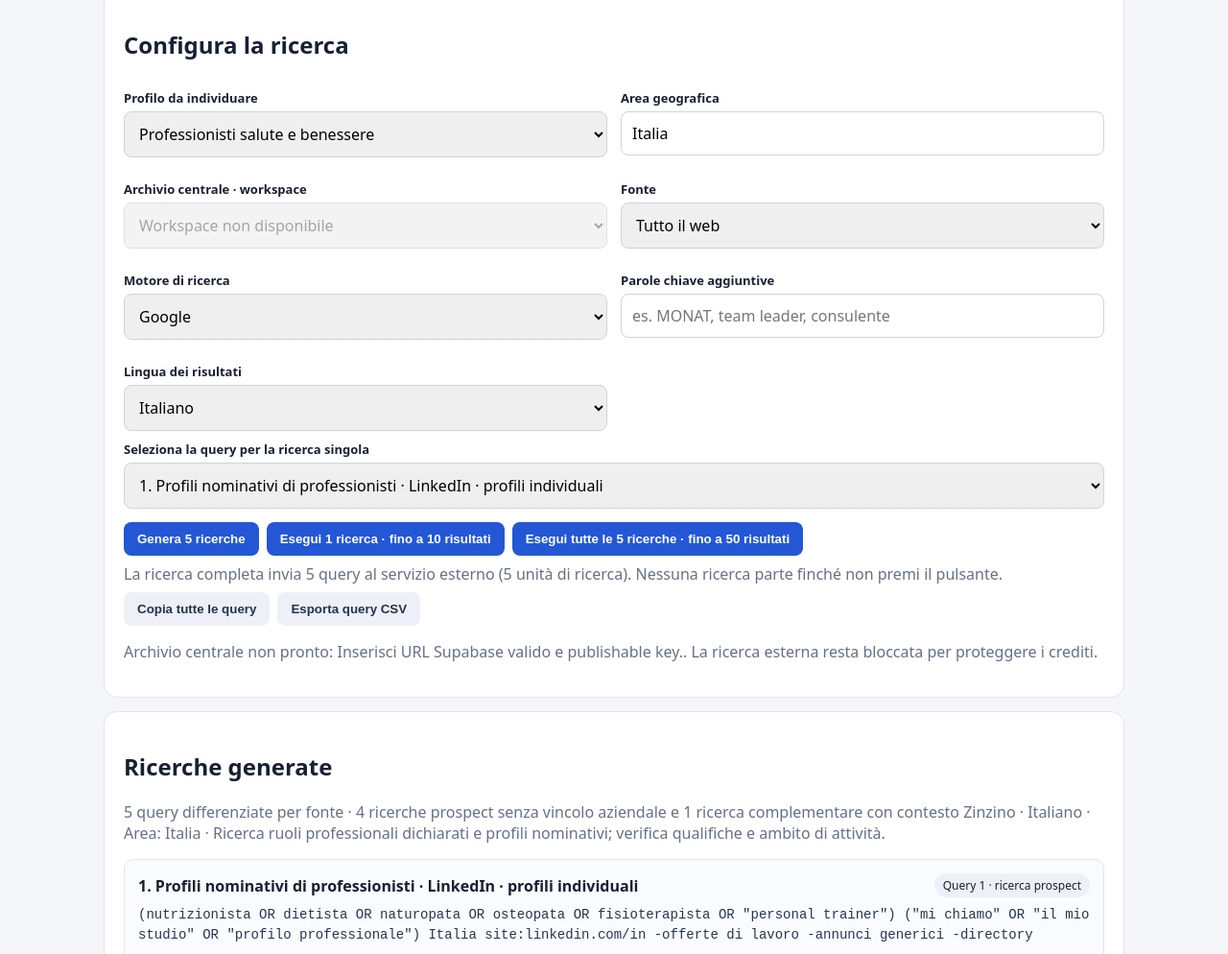
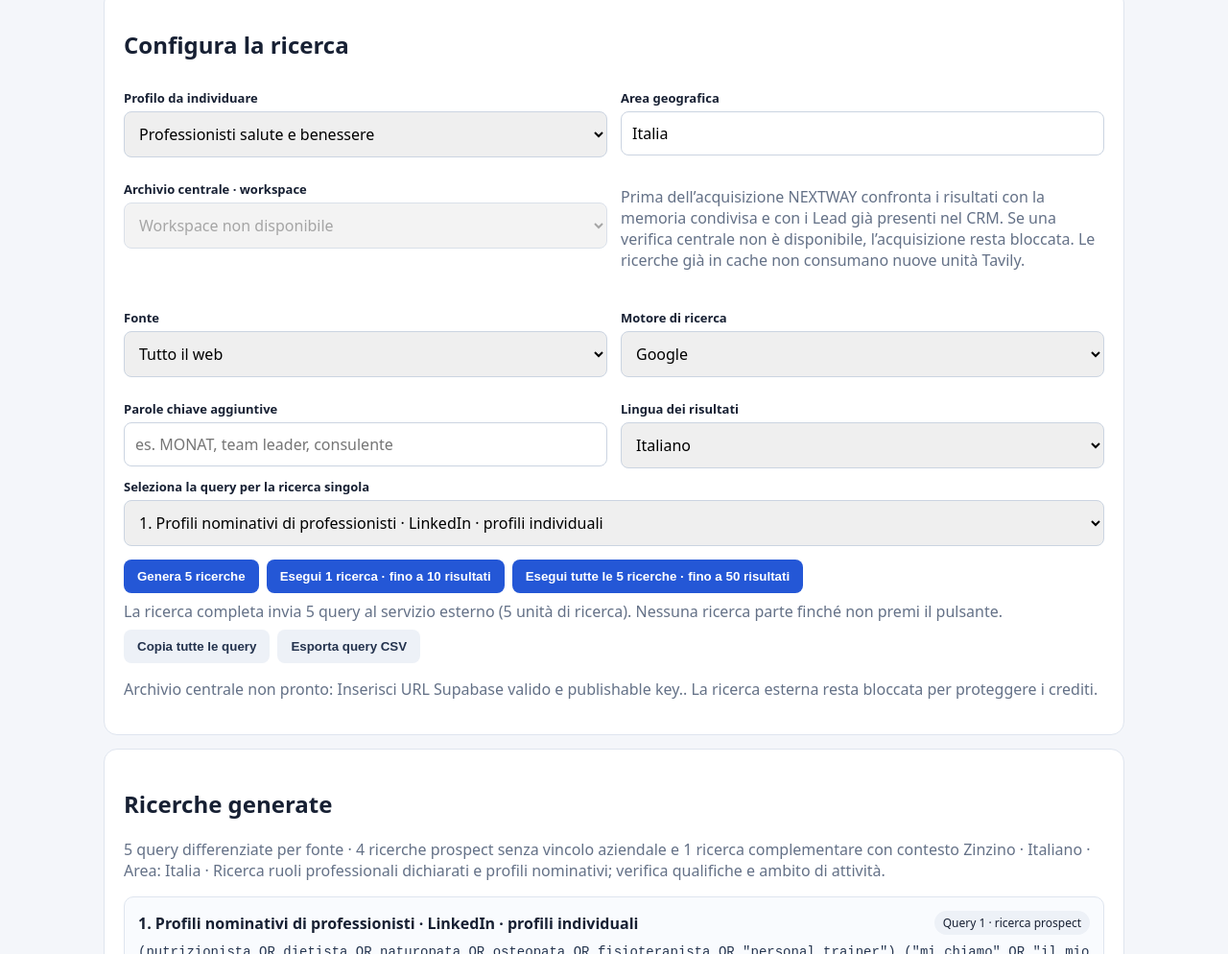
Before and after one commit to servellodm-a11y/misura-test-benessere, a plain HTML site: page nextway-motore-ricerca.html in a window 1280 px wide. Shown: the part 976-1970 px from the top of the page at 96% size. Drawn offline with nearby package versions, Linux system fonts and the light colour scheme.

Commit message:
Explain shared CRM duplicate checks and cache behavior in prospect search UI

```diff
--- a/nextway-motore-ricerca.html
+++ b/nextway-motore-ricerca.html
@@ -37,6 +37,7 @@ input,select{width:100%;padding:11px;border:1px solid #cbd4e1;border-radius:8px;
 </select></div>
 <div class="field"><label for="area">Area geografica</label><input id="area" value="Italia" placeholder="Italia, regione, città o provincia"></div>
 <div class="field"><label for="workspace-select">Archivio centrale · workspace</label><select id="workspace-select" disabled><option value="">Caricamento workspace autorizzati…</option></select></div>
+<p class="muted">Prima dell’acquisizione NEXTWAY confronta i risultati con la memoria condivisa e con i Lead già presenti nel CRM. Se una verifica centrale non è disponibile, l’acquisizione resta bloccata. Le ricerche già in cache non consumano nuove unità Tavily.</p>
 <div class="field"><label for="platform">Fonte</label><select id="platform">
 <option value="">Tutto il web</option><option value="linkedin.com">LinkedIn</option><option value="facebook.com">Facebook</option><option value="instagram.com">Instagram</option><option value="youtube.com">YouTube</option>
 </select></div>
```
